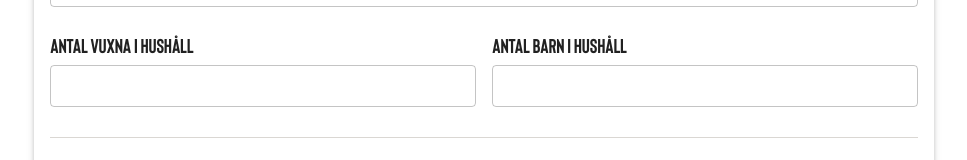
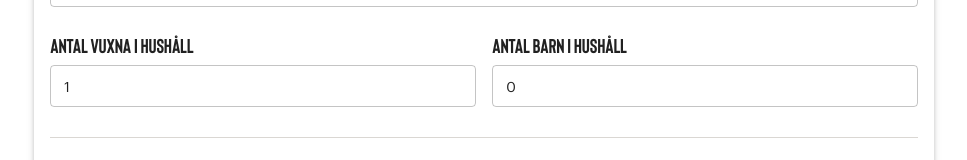
Before and after one commit to Bostads-AB-Mimer/onecore-internal-portal, a React (Vite) app in the folder packages/frontend/: page /bostader in a window 1280 px wide. Shown: the part 469-629 px from the top of the page, without its empty margins (19-986 px from the left). Built offline with nearby package versions, Linux system fonts and the light colour scheme; no server answers; what onecore-types would draw is missing.

Commit message:
fix: set default values for adult and children count inputs in ResidencesPage

```diff
--- a/packages/frontend/src/pages/Residences/Residences.tsx
+++ b/packages/frontend/src/pages/Residences/Residences.tsx
@@ -101,6 +101,7 @@ const ResidencesPage: React.FC = () => {
                       name="adult-count"
                       variant="outlined"
                       size="small"
+                      defaultValue={1}
                     />
                   </FormControl>
                 </Grid>
@@ -115,6 +116,7 @@ const ResidencesPage: React.FC = () => {
                       name="children-count"
                       variant="outlined"
                       size="small"
+                      defaultValue={0}
                     />
                   </FormControl>
                 </Grid>
```
